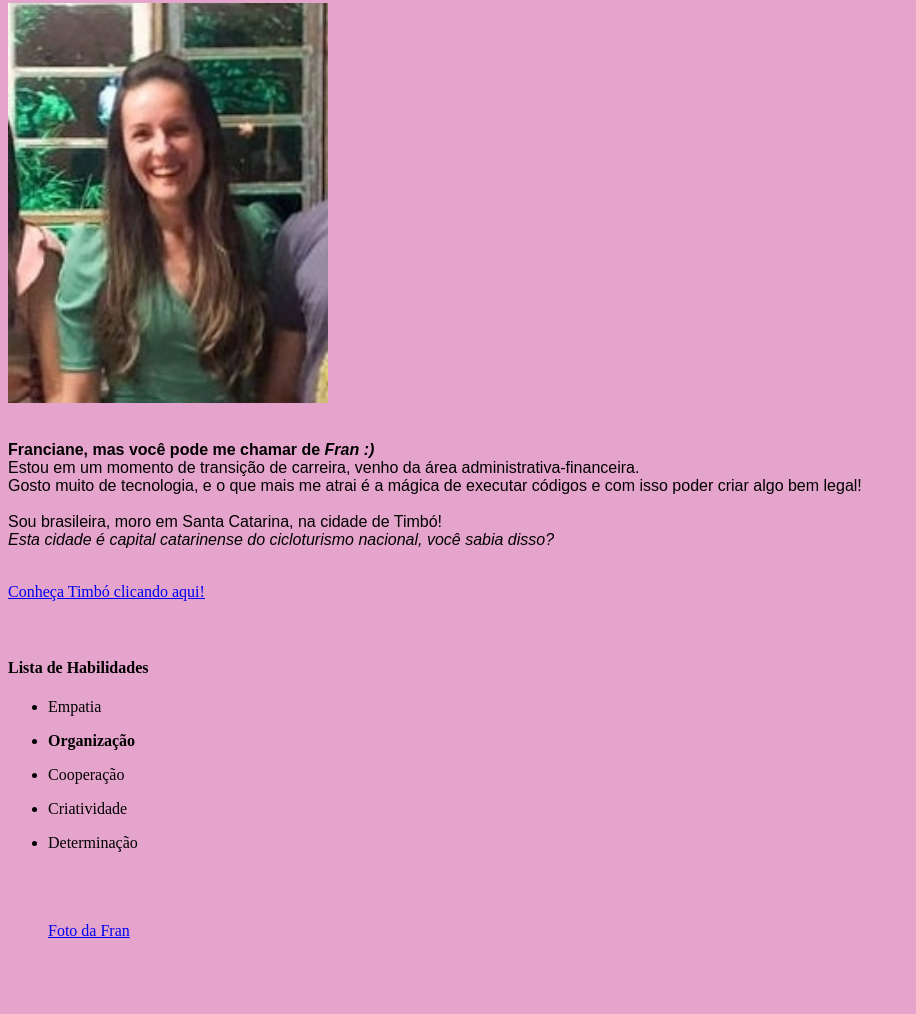
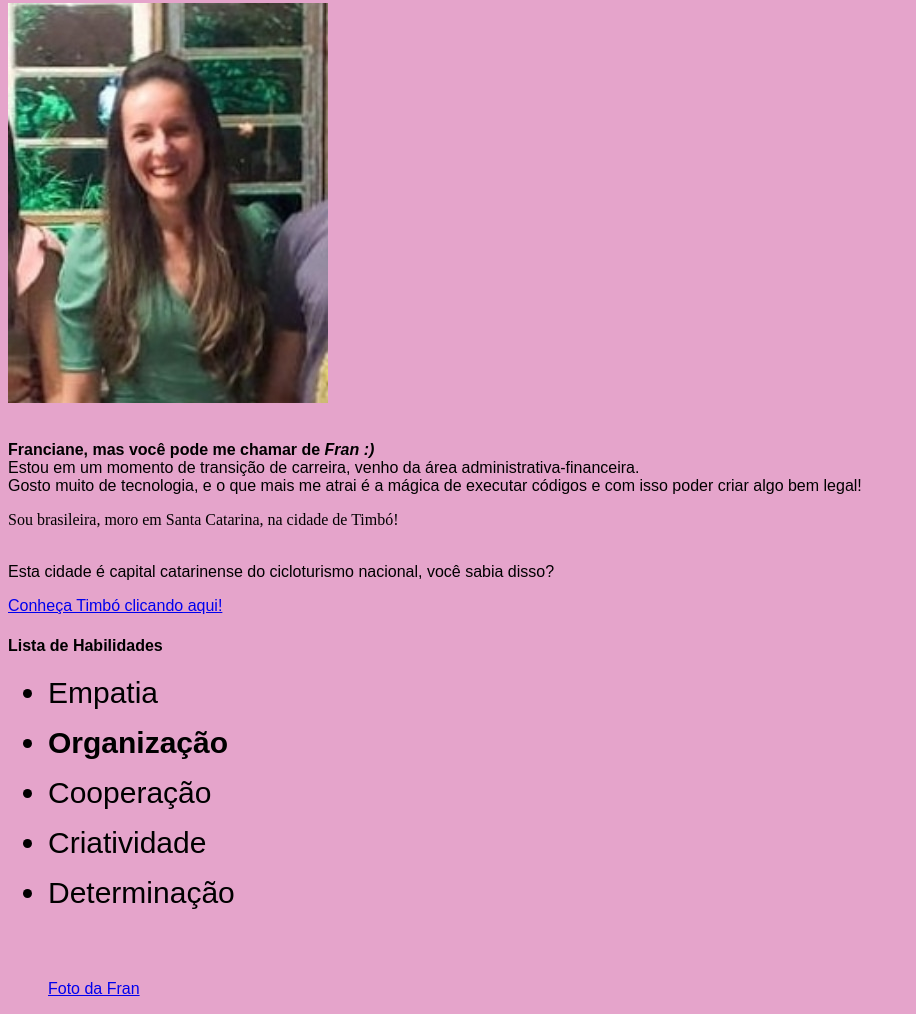
Before and after one commit to FrancianeMenestrina/PortifolioTrybe-Franciane, a plain HTML site: page index.html in a window 1280 px wide. Shown: the part 207-1221 px from the top of the page, without its empty margins (0-916 px from the left). Before the commit the page ends 1163 px from the top, so only its background shows below. Drawn offline with Linux system fonts and the light colour scheme.

Commit message:
Altera tamanho da lista de habilidades

```diff
--- a/index.html
+++ b/index.html
@@ -10,8 +10,7 @@
     <style>
         h1 {font-family: 'Lucida Sans', 'Lucida Sans Regular', 'Lucida Grande', 'Lucida Sans Unicode', Geneva, Verdana, sans-serif;
         }
-        h3 {
-        }
+
 
         .description{font-family: sans-serif;
 
@@ -20,6 +19,13 @@
         body{
             background-color: #E5A4CB;
 
+        }
+
+        #nacionalidade {
+            color: tomato;
+        }
+        .habilities {
+            font-size: 30px;
         }
 
     </style>
@@ -35,22 +41,20 @@
 <img id="Fotofran" src="Fran.jpeg" alt="Foto de Franciane Menestrina">
 <br>
 <br>
-<p class="description"><strong>  Franciane, mas você pode me chamar de <em>Fran :) </em> </strong> <br>
+<p class="description"><strong> Franciane, mas você pode me chamar de <em>Fran :) </em> </strong> <br>
     Estou em um momento de transição de carreira, venho da área administrativa-financeira. <br>
-Gosto muito de tecnologia, e o que mais me atrai é a mágica de executar códigos e com isso poder criar algo bem legal! <br>
-<br>
-Sou brasileira, moro em Santa Catarina, na cidade de Timbó! <br>
-<em class="description">Esta cidade é capital catarinense do cicloturismo nacional, você sabia disso? </em></p><br>
-<a href="https://www.vidadeturista.com/destinos/timbo-sc.html" target="_blank" id="timbo">Conheça Timbó clicando aqui!</a><br>
-<br>
+Gosto muito de tecnologia, e o que mais me atrai é a mágica de executar códigos e com isso poder criar algo bem legal!</p>
+<p id="nacionalidade"></p> Sou brasileira, moro em Santa Catarina, na cidade de Timbó! </p> <br>
+<p<em class="description">Esta cidade é capital catarinense do cicloturismo nacional, você sabia disso? </em><br> </p>
+<a href="https://www.vidadeturista.com/destinos/timbo-sc.html" target="_blank" id="timbo">Conheça Timbó clicando aqui!</a>
 <br>
 <h4 id="habilidades">Lista de Habilidades</h4>
 <ul>
-    <p></p><li>Empatia</li></p>
-    <p><li><strong>Organização</strong></li></p>
-    <p><li>Cooperação</li> </p>
-    <p><li>Criatividade</li></p>
-    <p><li>Determinação</li></p>
+    <p><li class="habilities">Empatia</li></p>
+    <p><li class="habilities"><strong>Organização</strong></li></p>
+    <p><li class="habilities">Cooperação</li> </p>
+    <p><li class="habilities">Criatividade</li></p>
+    <p><li class="habilities">Determinação</li></p>
     <br>
     <br>
     <br>
```
